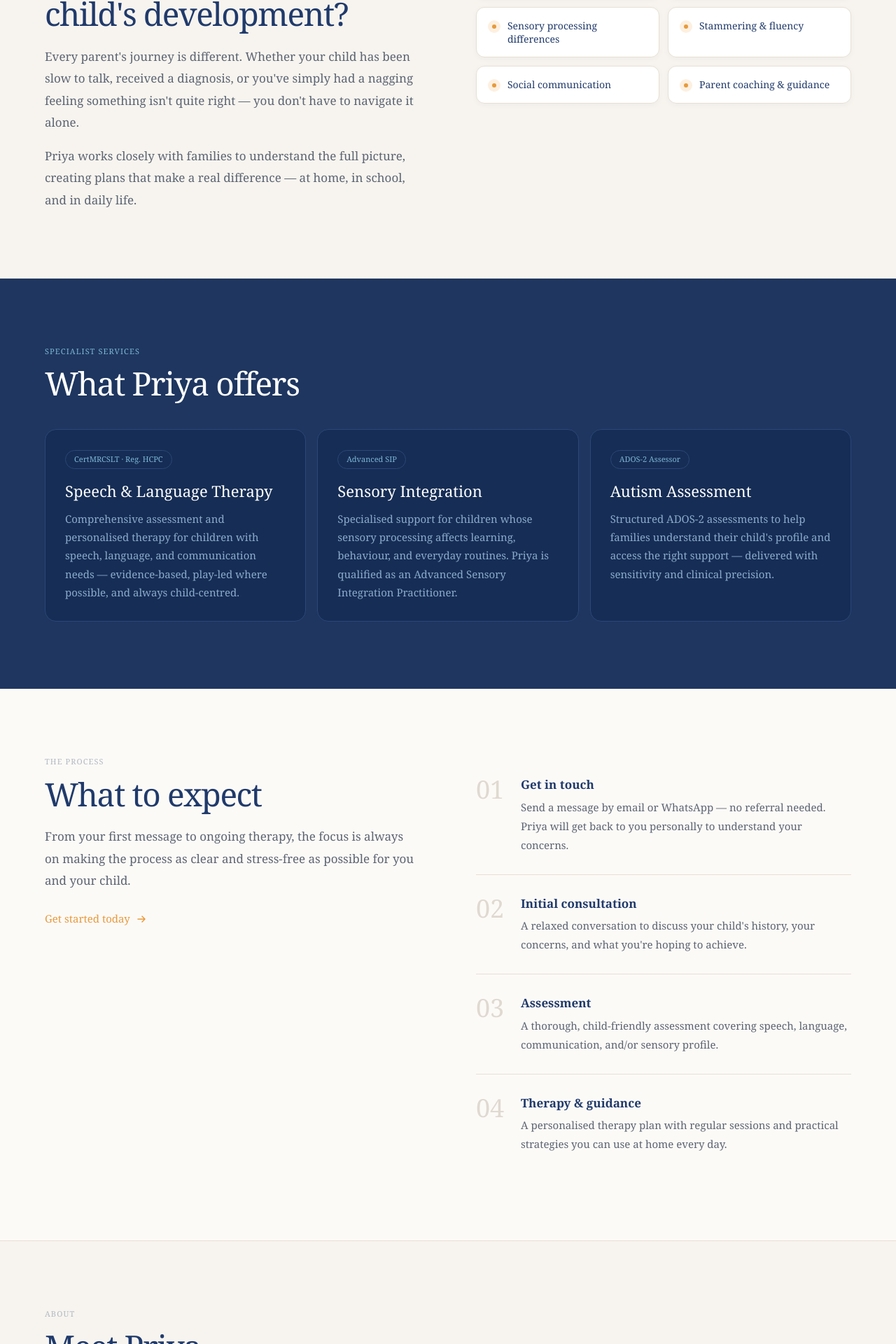
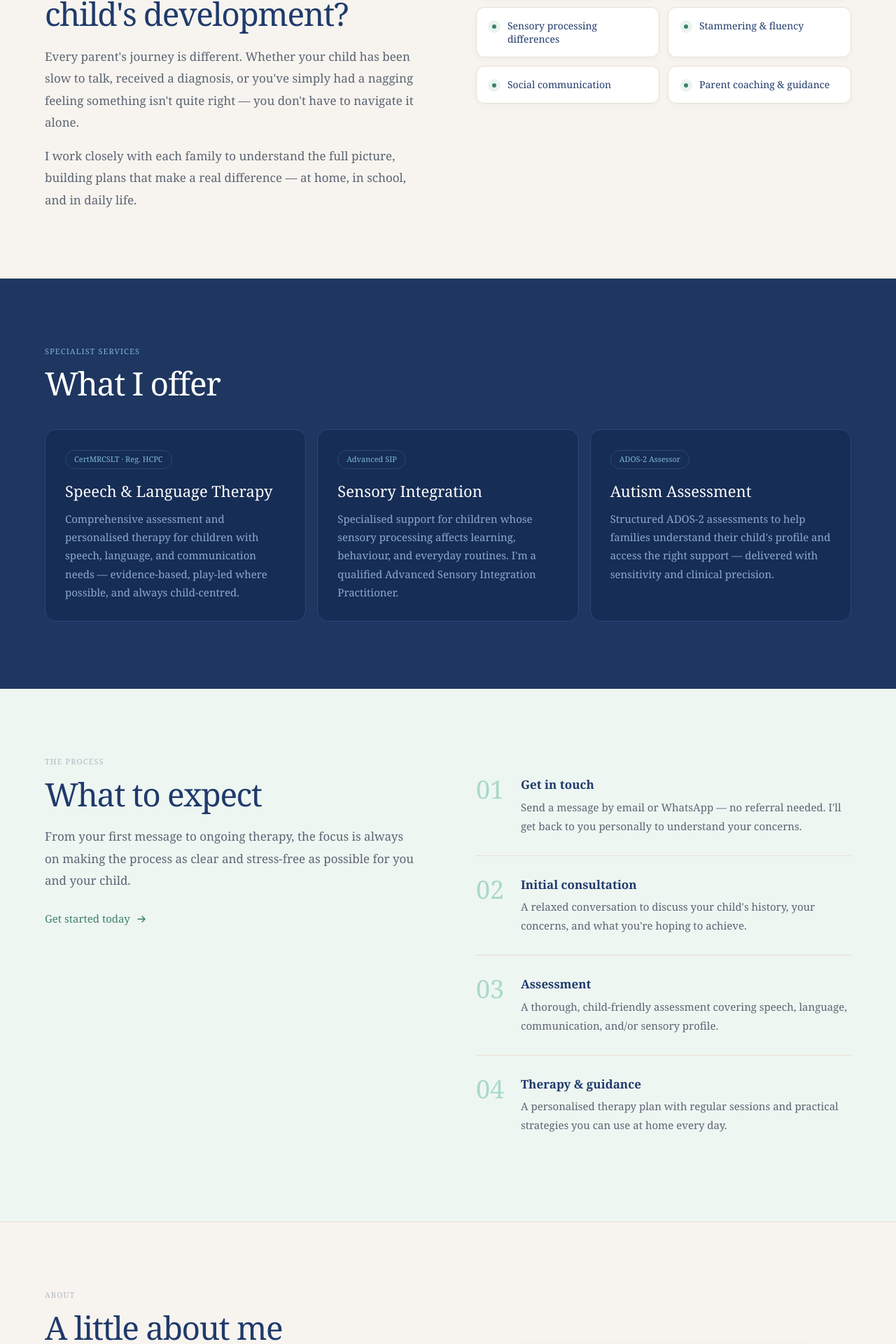
Before and after one commit to menkochi/attuk_under, a Next.js app: page / in a window 1280 px wide. Shown: the part 829-2749 px from the top of the page at 70% size. Built offline with nearby package versions, Linux system fonts and the light colour scheme.

Commit message:
redesign

```diff
--- a/app/page.tsx
+++ b/app/page.tsx
@@ -23,7 +23,7 @@ const services = [
   {
     title: "Sensory Integration",
     tag: "Advanced SIP",
-    desc: "Specialised support for children whose sensory processing affects learning, behaviour, and everyday routines. Priya is qualified as an Advanced Sensory Integration Practitioner.",
+    desc: "Specialised support for children whose sensory processing affects learning, behaviour, and everyday routines. I'm a qualified Advanced Sensory Integration Practitioner.",
   },
   {
     title: "Autism Assessment",
@@ -36,7 +36,7 @@ const steps = [
   {
     n: "01",
     title: "Get in touch",
-    desc: "Send a message by email or WhatsApp — no referral needed. Priya will get back to you personally to understand your concerns.",
+    desc: "Send a message by email or WhatsApp — no referral needed. I'll get back to you personally to understand your concerns.",
   },
   {
     n: "02",
@@ -99,7 +99,7 @@ export default function Page() {
               </h1>
 
               <p className="mt-6 max-w-lg text-[18px] leading-[1.8] text-[#5c6472]">
-                Expert speech and language therapy led by Priya Silvarajan — a Reg. HCPC therapist, Advanced Sensory Integration Practitioner, and ADOS-2 Assessor.
+                I'm Priya Silvarajan — a Reg. HCPC Speech & Language Therapist, Advanced Sensory Integration Practitioner, and ADOS-2 Assessor. I'm here to help your child thrive.
               </p>
 
               <div className="mt-8 flex flex-col gap-3 sm:flex-row">
@@ -165,7 +165,7 @@ export default function Page() {
                 Every parent's journey is different. Whether your child has been slow to talk, received a diagnosis, or you've simply had a nagging feeling something isn't quite right — you don't have to navigate it alone.
               </p>
               <p className="mt-4 text-[17px] leading-[1.85] text-[#5c6472]">
-                Priya works closely with families to understand the full picture, creating plans that make a real difference — at home, in school, and in daily life.
+                I work closely with each family to understand the full picture, building plans that make a real difference — at home, in school, and in daily life.
               </p>
             </div>
 
@@ -175,8 +175,8 @@ export default function Page() {
                   key={item}
                   className="flex items-start gap-2.5 rounded-[12px] border border-[#e7dfd3] bg-white px-4 py-4 shadow-[0_2px_8px_rgba(32,58,107,0.04)]"
                 >
-                  <span className="mt-0.5 flex h-[18px] w-[18px] shrink-0 items-center justify-center rounded-full bg-[#fdf0e0]">
-                    <span className="h-1.5 w-1.5 rounded-full bg-[#e79a3c]" />
+                  <span className="mt-0.5 flex h-[18px] w-[18px] shrink-0 items-center justify-center rounded-full bg-[#eaf4f0]">
+                    <span className="h-1.5 w-1.5 rounded-full bg-[#3d8069]" />
                   </span>
                   <p className="text-[14px] leading-snug text-[#203a6b]">{item}</p>
                 </div>
@@ -192,7 +192,7 @@ export default function Page() {
         <div className="mx-auto max-w-6xl">
           <p className="text-[11px] font-medium uppercase tracking-widest text-[#7db6d6]">Specialist services</p>
           <h2 className="mt-3 font-serif text-[32px] leading-[1.1] tracking-[-0.03em] text-white md:text-[46px]">
-            What Priya offers
+            What I offer
           </h2>
 
           <div className="mt-10 grid gap-4 md:grid-cols-3">
@@ -213,7 +213,7 @@ export default function Page() {
       </section>
 
       {/* ── How it works ── */}
-      <section className="bg-[#fcfaf7] px-5 py-16 md:px-10 md:py-24">
+      <section className="bg-[#eef6f2] px-5 py-16 md:px-10 md:py-24">
         <div className="mx-auto max-w-6xl">
           <div className="grid gap-12 md:grid-cols-[1fr_1fr] md:items-start md:gap-20">
 
@@ -229,7 +229,7 @@ export default function Page() {
                 href="https://wa.me/447386115523"
                 target="_blank"
                 rel="noopener noreferrer"
-                className="mt-7 inline-flex items-center gap-2 text-[15px] font-medium text-[#e79a3c] hover:underline"
+                className="mt-7 inline-flex items-center gap-2 text-[15px] font-medium text-[#3d8069] hover:underline"
               >
                 Get started today
                 <svg viewBox="0 0 16 16" fill="none" className="h-4 w-4">
@@ -244,7 +244,7 @@ export default function Page() {
                   key={item.n}
                   className={`flex gap-6 py-7 ${i < steps.length - 1 ? "border-b border-[#e7dfd3]" : ""}`}
                 >
-                  <span className="mt-0.5 min-w-[40px] font-serif text-[36px] leading-none text-[#e0d9d0]">
+                  <span className="mt-0.5 min-w-[40px] font-serif text-[36px] leading-none text-[#a8d9c8]">
                     {item.n}
                   </span>
                   <div>
@@ -267,13 +267,13 @@ export default function Page() {
             <div>
               <p className="text-[11px] font-medium uppercase tracking-widest text-[#b0b8c2]">About</p>
               <h2 className="mt-3 font-serif text-[32px] leading-[1.1] tracking-[-0.03em] md:text-[46px]">
-                Meet Priya
+                A little about me
               </h2>
               <p className="mt-5 text-[17px] leading-[1.85] text-[#5c6472]">
-                Priya Silvarajan is a Clinical Manager, Speech and Language Therapist, and Advanced Sensory Integration Practitioner. She is registered with the Health and Care Professions Council (HCPC) and a Certified Member of the Royal College of Speech & Language Therapists.
+                I'm Priya Silvarajan — a Clinical Manager, Speech and Language Therapist, and Advanced Sensory Integration Practitioner. I'm registered with the Health and Care Professions Council (HCPC) and a Certified Member of the Royal College of Speech & Language Therapists.
               </p>
               <p className="mt-4 text-[17px] leading-[1.85] text-[#5c6472]">
-                Trained at the University of Canterbury, Priya has built her career supporting children with a broad range of communication and sensory needs. As a qualified ADOS-2 assessor, she also provides autism diagnostic assessments — helping families get the answers and support they deserve.
+                I trained at the University of Canterbury and have spent my career supporting children with a broad range of communication and sensory needs. As a qualified ADOS-2 assessor, I also carry out autism diagnostic assessments — helping families finally get the answers and support they deserve.
               </p>
               <div className="mt-7 flex flex-wrap gap-2">
                 {credentials.map((b) => (
@@ -318,7 +318,7 @@ export default function Page() {
             Ready to take the first step?
           </h2>
           <p className="mt-5 text-[18px] leading-[1.8] text-[rgba(255,255,255,0.82)]">
-            Getting in touch is easy and there's no obligation. Priya will help you work out the right next step for your child.
+            Getting in touch is easy and there's no obligation. I'll help you work out the right next step for your child.
           </p>
           <div className="mt-8 flex flex-col items-center gap-3 sm:flex-row sm:justify-center">
             <a
```
